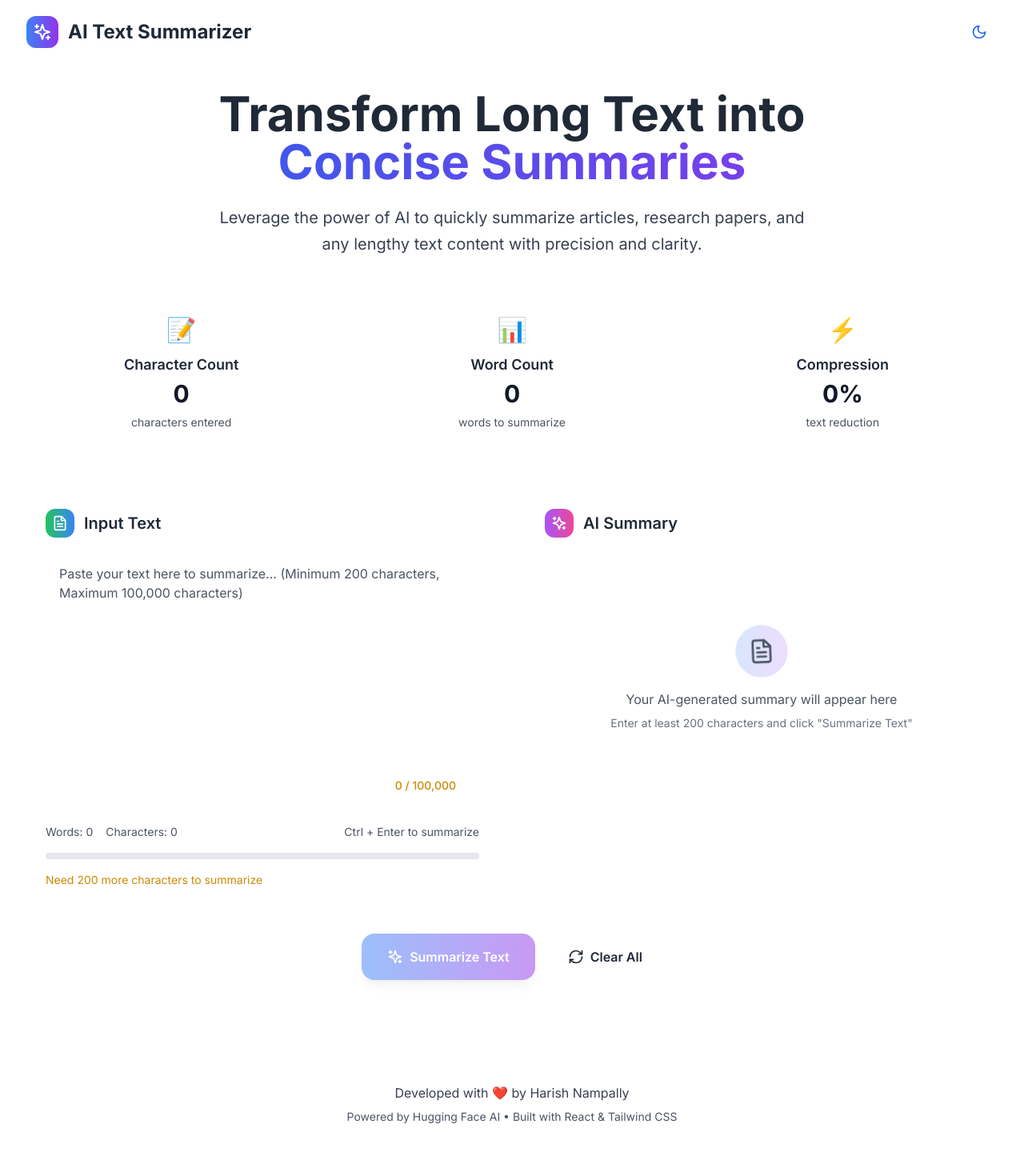
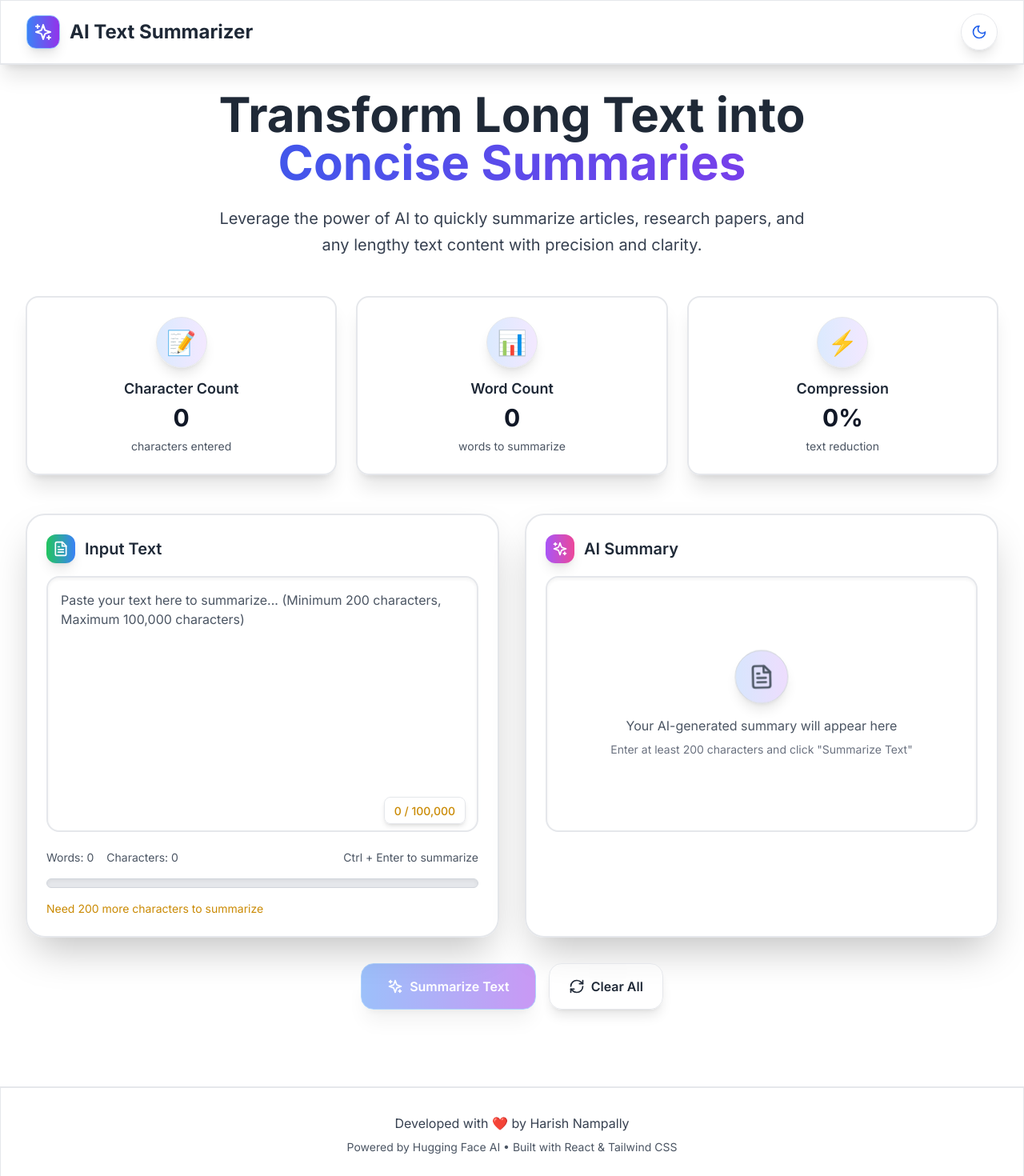
Before and after one commit to nampallyharish4/AI-Text-Summarizer-App, a React (Vite) app: page / in a window 1280 px wide. Shown: the top 1470 px of the page at 80% size. Before the commit the page ends 1439 px from the top, so only its background shows below. Built offline with nearby package versions, Linux system fonts and the light colour scheme.

Commit message:
Add card borders and shadows to components

```diff
--- a/src/App.tsx
+++ b/src/App.tsx
@@ -100,7 +100,7 @@
         <motion.header
           initial={{ opacity: 0, y: -20 }}
           animate={{ opacity: 1, y: 0 }}
-          className="glass-strong sticky top-0 z-50 border-b border-white/20 dark:border-gray-800"
+          className="glass-strong sticky top-0 z-50 border-b-2 border-gray-200 dark:border-gray-700 shadow-xl"
         >
           <div className="max-w-7xl mx-auto px-4 sm:px-6 lg:px-8 py-4">
             <div className="flex items-center justify-between">
@@ -108,7 +108,7 @@
                 className="flex items-center space-x-3"
                 whileHover={{ scale: 1.05 }}
               >
-                <div className="p-2 rounded-xl bg-gradient-to-r from-blue-500 to-purple-600">
+                <div className="p-2 rounded-xl bg-gradient-to-r from-blue-500 to-purple-600 shadow-lg border border-blue-300 dark:border-blue-700">
                   <Sparkles className="w-6 h-6 text-white" />
                 </div>
                 <h1 className="text-2xl font-bold text-gray-800 dark:text-white">
@@ -120,7 +120,7 @@
                 whileHover={{ scale: 1.1 }}
                 whileTap={{ scale: 0.9 }}
                 onClick={toggleDarkMode}
-                className="p-3 rounded-full glass hover:glass-strong transition-all duration-300"
+                className="p-3 rounded-full glass hover:glass-strong transition-all duration-300 border border-gray-200 dark:border-gray-600 shadow-lg"
               >
                 <AnimatePresence mode="wait">
                   {darkMode ? (
@@ -245,7 +245,7 @@
               whileTap={{ scale: 0.95 }}
               onClick={handleSummarize}
               disabled={isLoading || inputText.length < 200}
-              className="px-8 py-4 bg-gradient-to-r from-blue-500 to-purple-600 text-white font-semibold rounded-2xl shadow-lg hover:shadow-xl transition-all duration-300 disabled:opacity-50 disabled:cursor-not-allowed flex items-center space-x-2"
+              className="px-8 py-4 bg-gradient-to-r from-blue-500 to-purple-600 text-white font-semibold rounded-2xl shadow-xl hover:shadow-2xl transition-all duration-300 disabled:opacity-50 disabled:cursor-not-allowed flex items-center space-x-2 border border-blue-400 dark:border-blue-600"
             >
               <Sparkles className="w-5 h-5" />
               <span>{isLoading ? 'Summarizing...' : 'Summarize Text'}</span>
@@ -257,7 +257,7 @@
                   whileHover={{ scale: 1.05 }}
                   whileTap={{ scale: 0.95 }}
                   onClick={() => copyToClipboard(summary)}
-                  className="px-6 py-4 glass-strong text-gray-800 dark:text-white font-semibold rounded-2xl hover:bg-white/30 dark:hover:bg-black/70 transition-all duration-300 flex items-center space-x-2"
+                  className="px-6 py-4 glass-strong text-gray-800 dark:text-white font-semibold rounded-2xl hover:bg-white/50 dark:hover:bg-black/70 transition-all duration-300 flex items-center space-x-2 border border-gray-200 dark:border-gray-600 shadow-lg"
                 >
                   <Copy className="w-5 h-5" />
                   <span>Copy Summary</span>
@@ -267,7 +267,7 @@
                   whileHover={{ scale: 1.05 }}
                   whileTap={{ scale: 0.95 }}
                   onClick={downloadSummary}
-                  className="px-6 py-4 glass-strong text-gray-800 dark:text-white font-semibold rounded-2xl hover:bg-white/30 dark:hover:bg-black/70 transition-all duration-300 flex items-center space-x-2"
+                  className="px-6 py-4 glass-strong text-gray-800 dark:text-white font-semibold rounded-2xl hover:bg-white/50 dark:hover:bg-black/70 transition-all duration-300 flex items-center space-x-2 border border-gray-200 dark:border-gray-600 shadow-lg"
                 >
                   <Download className="w-5 h-5" />
                   <span>Download</span>
@@ -279,7 +279,7 @@
               whileHover={{ scale: 1.05 }}
               whileTap={{ scale: 0.95 }}
               onClick={clearAll}
-              className="px-6 py-4 glass-strong text-gray-800 dark:text-white font-semibold rounded-2xl hover:bg-white/30 dark:hover:bg-black/70 transition-all duration-300 flex items-center space-x-2"
+              className="px-6 py-4 glass-strong text-gray-800 dark:text-white font-semibold rounded-2xl hover:bg-white/50 dark:hover:bg-black/70 transition-all duration-300 flex items-center space-x-2 border border-gray-200 dark:border-gray-600 shadow-lg"
             >
               <RefreshCw className="w-5 h-5" />
               <span>Clear All</span>
@@ -292,7 +292,7 @@
           initial={{ opacity: 0 }}
           animate={{ opacity: 1 }}
           transition={{ delay: 1.2 }}
-          className="glass-strong border-t border-white/20 dark:border-gray-800 mt-16"
+          className="glass-strong border-t-2 border-gray-200 dark:border-gray-700 mt-16 shadow-xl"
         >
           <div className="max-w-7xl mx-auto px-4 sm:px-6 lg:px-8 py-8">
             <div className="text-center">
--- a/src/components/StatsCard.tsx
+++ b/src/components/StatsCard.tsx
@@ -12,9 +12,11 @@
   return (
     <motion.div
       whileHover={{ scale: 1.05, y: -5 }}
-      className="glass-strong rounded-2xl p-6 text-center"
+      className="glass-strong rounded-2xl p-6 text-center border-2 border-gray-200 dark:border-gray-700 shadow-xl hover:shadow-2xl transition-all duration-300"
     >
-      <div className="text-3xl mb-3">{icon}</div>
+      <div className="text-3xl mb-3 p-2 rounded-full bg-gradient-to-r from-blue-100 to-purple-100 dark:from-blue-900/30 dark:to-purple-900/30 w-16 h-16 flex items-center justify-center mx-auto shadow-lg border border-gray-200 dark:border-gray-600">
+        {icon}
+      </div>
       <h3 className="text-lg font-semibold text-gray-800 dark:text-white mb-1">{title}</h3>
       <div className="text-3xl font-bold text-gray-900 dark:text-white mb-2">{value}</div>
       <p className="text-gray-600 dark:text-white/70 text-sm">{subtitle}</p>
--- a/src/components/SummaryOutput.tsx
+++ b/src/components/SummaryOutput.tsx
@@ -19,11 +19,11 @@
     <motion.div
       initial={{ opacity: 0, scale: 0.95 }}
       animate={{ opacity: 1, scale: 1 }}
-      className="glass-strong rounded-3xl p-6 h-full"
+      className="glass-strong rounded-3xl p-6 h-full border-2 border-gray-200 dark:border-gray-700 shadow-2xl"
     >
       <div className="flex items-center justify-between mb-4">
         <div className="flex items-center space-x-3">
-          <div className="p-2 rounded-xl bg-gradient-to-r from-purple-500 to-pink-500">
+          <div className="p-2 rounded-xl bg-gradient-to-r from-purple-500 to-pink-500 shadow-lg">
             <Sparkles className="w-5 h-5 text-white" />
           </div>
           <h3 className="text-xl font-semibold text-gray-800 dark:text-white">AI Summary</h3>
@@ -35,7 +35,7 @@
               whileHover={{ scale: 1.1 }}
               whileTap={{ scale: 0.9 }}
               onClick={onCopy}
-              className="p-2 glass rounded-xl hover:bg-white/30 dark:hover:bg-black/50 transition-all duration-300"
+              className="p-2 glass rounded-xl hover:bg-white/50 dark:hover:bg-black/60 transition-all duration-300 border border-gray-200 dark:border-gray-600 shadow-md"
               title="Copy summary"
             >
               <Copy className="w-4 h-4 text-gray-700 dark:text-white" />
@@ -44,7 +44,7 @@
               whileHover={{ scale: 1.1 }}
               whileTap={{ scale: 0.9 }}
               onClick={onDownload}
-              className="p-2 glass rounded-xl hover:bg-white/30 dark:hover:bg-black/50 transition-all duration-300"
+              className="p-2 glass rounded-xl hover:bg-white/50 dark:hover:bg-black/60 transition-all duration-300 border border-gray-200 dark:border-gray-600 shadow-md"
               title="Download summary"
             >
               <Download className="w-4 h-4 text-gray-700 dark:text-white" />
@@ -58,14 +58,14 @@
           <motion.div
             initial={{ opacity: 0, y: 20 }}
             animate={{ opacity: 1, y: 0 }}
-            className="p-4 bg-white/20 dark:bg-black/30 border border-white/30 dark:border-gray-700 rounded-2xl min-h-80"
+            className="p-4 bg-white/50 dark:bg-black/30 border-2 border-gray-200 dark:border-gray-600 rounded-2xl min-h-80 shadow-inner"
           >
             <p className="text-gray-800 dark:text-white leading-relaxed whitespace-pre-wrap">
               {summary}
             </p>
           </motion.div>
         ) : (
-          <div className="flex flex-col items-center justify-center p-8 bg-white/10 dark:bg-black/20 border border-white/20 dark:border-gray-800 rounded-2xl min-h-80">
+          <div className="flex flex-col items-center justify-center p-8 bg-white/30 dark:bg-black/20 border-2 border-gray-200 dark:border-gray-700 rounded-2xl min-h-80 shadow-inner">
             <motion.div
               animate={{
                 scale: [1, 1.1, 1],
@@ -76,7 +76,7 @@
                 repeat: Infinity,
                 repeatType: "reverse"
               }}
-              className="p-4 rounded-full bg-gradient-to-r from-blue-500/20 to-purple-500/20 mb-4"
+              className="p-4 rounded-full bg-gradient-to-r from-blue-500/20 to-purple-500/20 mb-4 border border-gray-300 dark:border-gray-600 shadow-lg"
             >
               <FileText className="w-8 h-8 text-gray-600 dark:text-gray-400" />
             </motion.div>
@@ -91,7 +91,7 @@
       </div>
 
       {summary && (
-        <div className="flex justify-between items-center text-sm text-gray-600 dark:text-gray-300">
+        <div className="flex justify-between items-center text-sm text-gray-600 dark:text-gray-300 p-2 bg-gray-50 dark:bg-gray-800/50 rounded-lg border border-gray-200 dark:border-gray-700 shadow-sm">
           <span>Summary: {wordCount} words</span>
           <span>{summary.length} characters</span>
         </div>
--- a/src/components/TextInput.tsx
+++ b/src/components/TextInput.tsx
@@ -31,10 +31,10 @@
     <motion.div
       initial={{ opacity: 0, scale: 0.95 }}
       animate={{ opacity: 1, scale: 1 }}
-      className="glass-strong rounded-3xl p-6 h-full"
+      className="glass-strong rounded-3xl p-6 h-full border-2 border-gray-200 dark:border-gray-700 shadow-2xl"
     >
       <div className="flex items-center space-x-3 mb-4">
-        <div className="p-2 rounded-xl bg-gradient-to-r from-green-500 to-blue-500">
+        <div className="p-2 rounded-xl bg-gradient-to-r from-green-500 to-blue-500 shadow-lg">
           <FileText className="w-5 h-5 text-white" />
         </div>
         <h3 className="text-xl font-semibold text-gray-800 dark:text-white">Input Text</h3>
@@ -46,12 +46,12 @@
           onChange={(e) => onChange(e.target.value)}
           onKeyPress={handleKeyPress}
           placeholder="Paste your text here to summarize... (Minimum 200 characters, Maximum 100,000 characters)"
-          className="w-full h-80 p-4 bg-white/20 dark:bg-black/30 border border-white/30 dark:border-gray-700 rounded-2xl text-gray-800 dark:text-white placeholder-gray-600 dark:placeholder-gray-400 resize-none focus:outline-none focus:ring-2 focus:ring-blue-500/50 focus:border-transparent transition-all duration-300"
+          className="w-full h-80 p-4 bg-white/50 dark:bg-black/30 border-2 border-gray-200 dark:border-gray-600 rounded-2xl text-gray-800 dark:text-white placeholder-gray-600 dark:placeholder-gray-400 resize-none focus:outline-none focus:ring-2 focus:ring-blue-500/50 focus:border-blue-400 dark:focus:border-blue-500 transition-all duration-300 shadow-inner"
           maxLength={100000}
         />
 
         {/* Character counter overlay */}
-        <div className="absolute bottom-4 right-4 glass rounded-lg px-3 py-1">
+        <div className="absolute bottom-4 right-4 glass rounded-lg px-3 py-1 border border-gray-200 dark:border-gray-600 shadow-md">
           <span className={`text-sm font-medium ${
             isValid ? 'text-green-600 dark:text-green-400' : characterCount > 100000 ? 'text-red-600 dark:text-red-400' : 'text-yellow-600 dark:text-yellow-400'
           }`}>
@@ -76,7 +76,7 @@
         <motion.div
           initial={{ opacity: 0, y: -10 }}
           animate={{ opacity: 1, y: 0 }}
-          className="flex items-center space-x-2 p-3 bg-red-100 dark:bg-red-900/30 border border-red-300 dark:border-red-700 rounded-xl mb-4"
+          className="flex items-center space-x-2 p-3 bg-red-50 dark:bg-red-900/30 border-2 border-red-200 dark:border-red-700 rounded-xl mb-4 shadow-lg"
         >
           <AlertCircle className="w-4 h-4 text-red-600 dark:text-red-400" />
           <span className="text-red-700 dark:text-red-400 text-sm">{error}</span>
@@ -84,11 +84,11 @@
       )}
 
       {/* Progress bar */}
-      <div className="w-full bg-gray-200 dark:bg-gray-800 rounded-full h-2 mb-4">
+      <div className="w-full bg-gray-200 dark:bg-gray-800 rounded-full h-3 mb-4 border border-gray-300 dark:border-gray-700 shadow-inner">
         <motion.div
           initial={{ width: 0 }}
           animate={{ width: `${Math.min((characterCount / 200) * 100, 100)}%` }}
-          className={`h-2 rounded-full transition-all duration-300 ${
+          className={`h-full rounded-full transition-all duration-300 shadow-sm ${
             characterCount < 200
               ? 'bg-gradient-to-r from-red-500 to-yellow-500'
               : 'bg-gradient-to-r from-green-500 to-blue-500'
--- a/src/index.css
+++ b/src/index.css
@@ -16,11 +16,25 @@
 
 @layer components {
   .glass {
-    @apply backdrop-blur-xl bg-white/20 dark:bg-black/30 border border-white/30 dark:border-gray-800;
+    @apply backdrop-blur-xl bg-white/30 dark:bg-black/30 border border-gray-200 dark:border-gray-700 shadow-lg dark:shadow-2xl;
   }
 
   .glass-strong {
-    @apply backdrop-blur-2xl bg-white/30 dark:bg-black/50 border border-white/40 dark:border-gray-700;
+    @apply backdrop-blur-2xl bg-white/40 dark:bg-black/50 border border-gray-300 dark:border-gray-600 shadow-xl dark:shadow-2xl;
+  }
+
+  .card-shadow {
+    box-shadow:
+      0 4px 6px -1px rgba(0, 0, 0, 0.1),
+      0 2px 4px -1px rgba(0, 0, 0, 0.06),
+      0 0 0 1px rgba(0, 0, 0, 0.05);
+  }
+
+  .card-shadow-dark {
+    box-shadow:
+      0 10px 15px -3px rgba(0, 0, 0, 0.3),
+      0 4px 6px -2px rgba(0, 0, 0, 0.2),
+      0 0 0 1px rgba(255, 255, 255, 0.1);
   }
 
   .light-gradient-bg {
```
Also changed, not shown: src/components/LoadingAnimation.tsx (+11 -11 lines).
